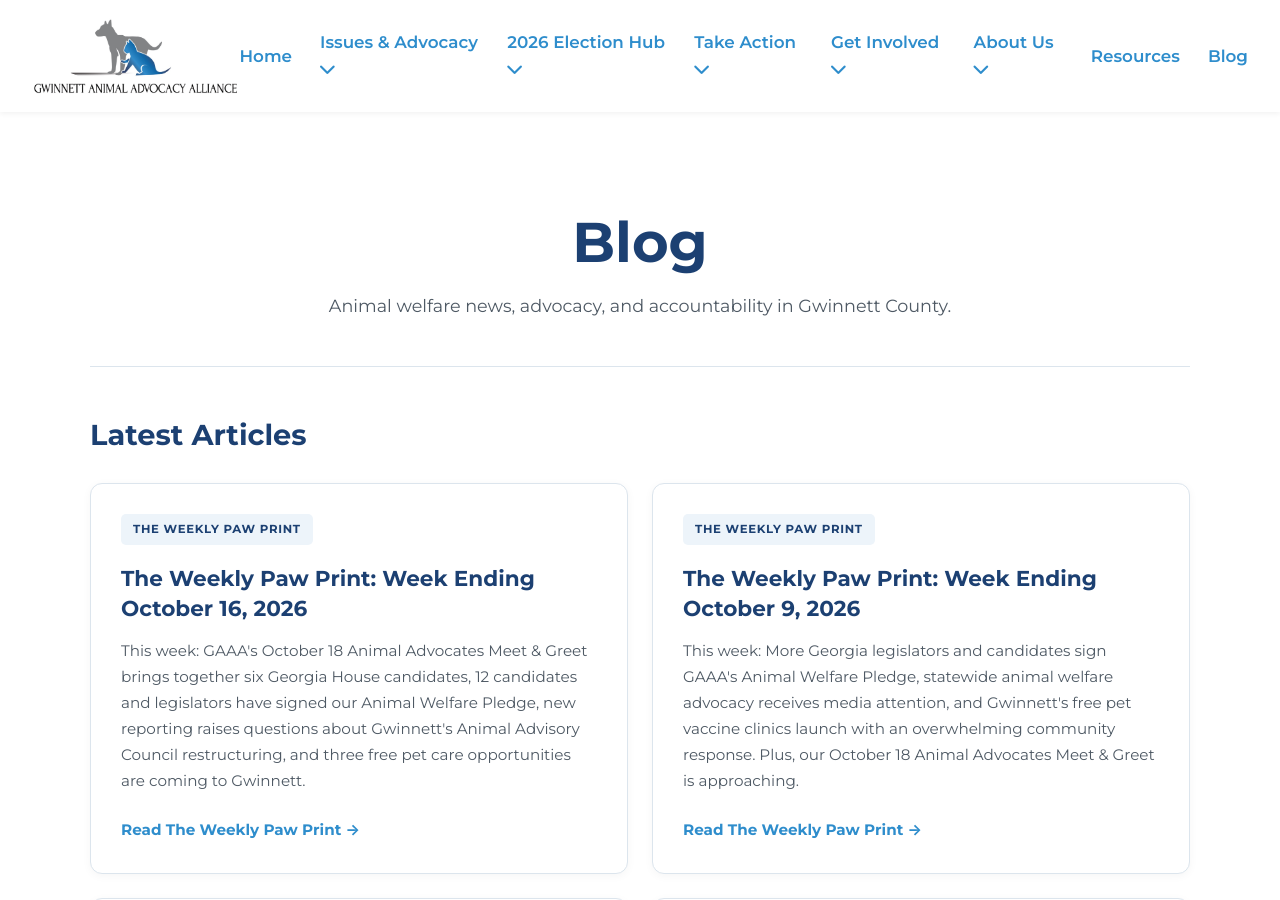
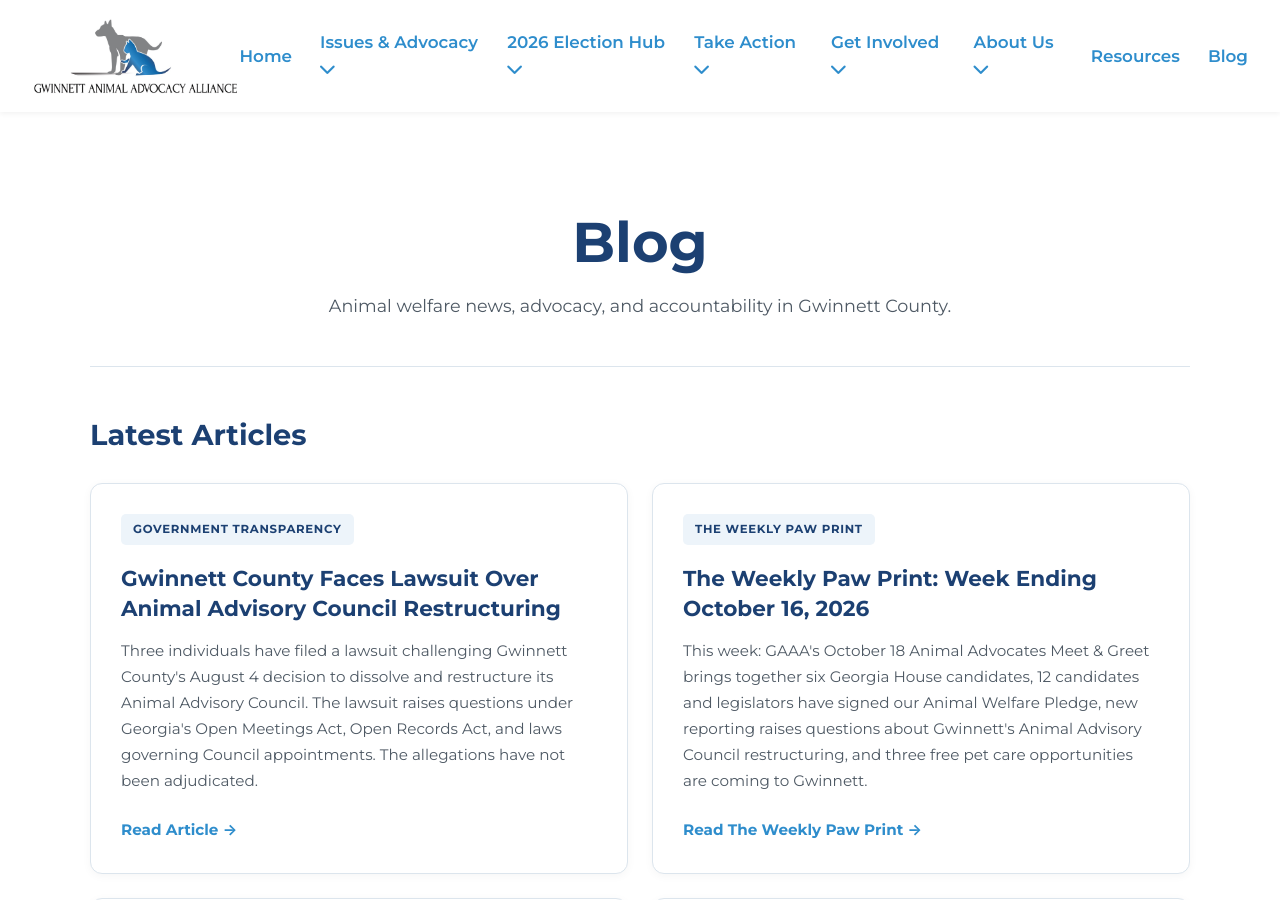
Before and after one commit to whitleybacon/gwinnett-animal-advocacy-alliance, a Jekyll site: the page built from blog/index.html, in a window 1280 px wide and 900 px high. Built offline with Jekyll 4.4.1, drawn with Linux system fonts in a browser that asks for light colours.

Commit message:
Update index.html

```diff
--- a/blog/index.html
+++ b/blog/index.html
@@ -224,6 +224,36 @@
         </h2>
 
         <div class="blog-grid">
+
+
+<!-- ANIMAL ADVISORY COUNCIL LAWSUIT — OCTOBER 2026 -->
+
+<article class="blog-card">
+
+    <span class="blog-card-label">
+        Government Transparency
+    </span>
+
+    <h3>
+        Gwinnett County Faces Lawsuit Over
+        Animal Advisory Council Restructuring
+    </h3>
+
+    <p>
+        Three individuals have filed a lawsuit challenging
+        Gwinnett County's August 4 decision to dissolve and
+        restructure its Animal Advisory Council. The lawsuit
+        raises questions under Georgia's Open Meetings Act,
+        Open Records Act, and laws governing Council
+        appointments. The allegations have not been
+        adjudicated.
+    </p>
+
+    <a href="/blog/gwinnett-animal-advisory-council-lawsuit-2026.html">
+        Read Article &rarr;
+    </a>
+
+</article>
 
 
 <!-- WEEKLY PAW PRINT — OCTOBER 16, 2026 -->
```
